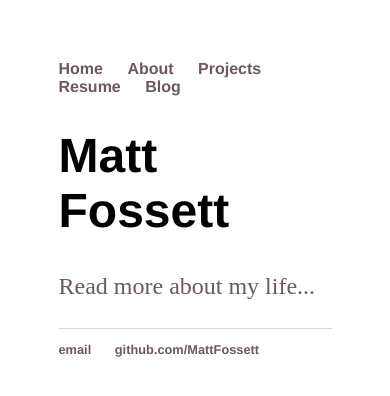
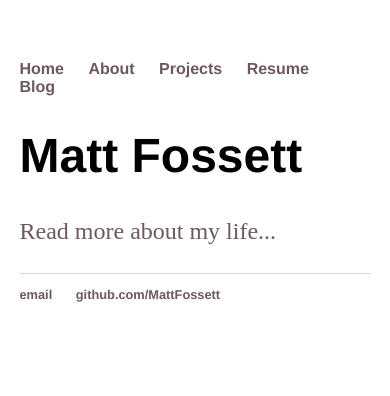
Before and after one commit to MattFossett/mattfossett.github.io, a Jekyll site: the page built from index.html, in a window 390 px wide. Shown: the top 396 px of the page. Built offline with Jekyll 4.4.1, drawn with Linux system fonts in a browser that asks for light colours.

Commit message:
Variably mobile friendly

```diff
--- a/css/main.css
+++ b/css/main.css
@@ -53,3 +53,9 @@ img {
     width: 100%;
     height: auto;
 }
+
+@media only screen and (max-width: 600px) {
+    body{
+        width: 90%;
+    }
+}
```
